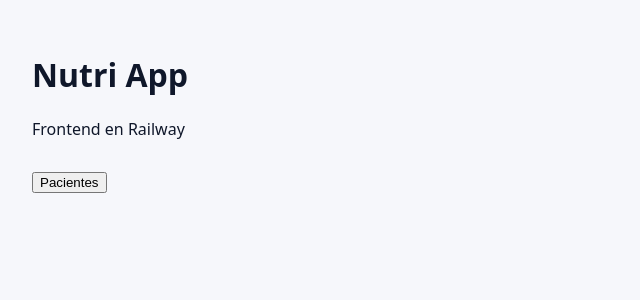
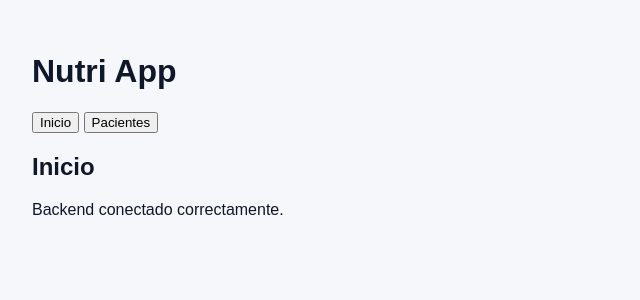
Before and after one commit to victorap-tech/nutri-app, a React (Vite) app in the folder frontend/: page / in a window 1280 px wide. Shown: the top 300 px of the page, without its empty margins (0-640 px from the left). Built offline with nearby package versions, Linux system fonts and the light colour scheme.

Commit message:
Update App.jsx

```diff
--- a/frontend/src/App.jsx
+++ b/frontend/src/App.jsx
@@ -1,12 +1,39 @@
+import { useState } from "react";
+
 function App() {
+  const [screen, setScreen] = useState("home");
+
   return (
-    <div style={{ padding: "2rem" }}>
+    <div style={{ padding: "2rem", fontFamily: "Arial" }}>
       <h1>Nutri App</h1>
-      <p>Frontend en Railway</p>
 
-      <button style={{ marginTop: "1rem" }}>
-        Pacientes
-      </button>
+      {/* MENU */}
+      <div style={{ marginBottom: "1rem" }}>
+        <button onClick={() => setScreen("home")}>Inicio</button>{" "}
+        <button onClick={() => setScreen("pacientes")}>Pacientes</button>
+      </div>
+
+      {/* PANTALLAS */}
+      {screen === "home" && <Home />}
+      {screen === "pacientes" && <Pacientes />}
+    </div>
+  );
+}
+
+function Home() {
+  return (
+    <div>
+      <h2>Inicio</h2>
+      <p>Backend conectado correctamente.</p>
+    </div>
+  );
+}
+
+function Pacientes() {
+  return (
+    <div>
+      <h2>Pacientes</h2>
+      <p>Acá vamos a listar pacientes.</p>
     </div>
   );
 }
```
